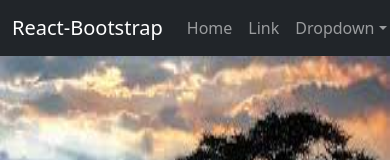
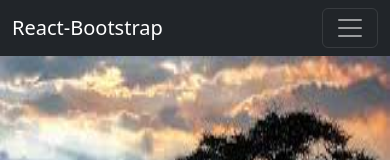
Before and after one commit to AngieOldano/parcialOldano, a React (Create React App) app: page / in a window 390 px wide. Shown: the top 160 px of the page. Built offline with nearby package versions, Linux system fonts and the light colour scheme.

Commit message:
probando nav responsive

```diff
--- a/src/components/Header.jsx
+++ b/src/components/Header.jsx
@@ -4,7 +4,7 @@ import { Container, Nav, Navbar, NavDropdown, Form, Button } from 'react-bootstr
 
 const Header = () => {
     return (
-    <Navbar bg="dark" data-bs-theme="dark">
+    <Navbar bg="dark" expand="lg" variant="dark">
       <Container fluid>
         <Navbar.Brand href="#home">React-Bootstrap</Navbar.Brand>
         <Navbar.Toggle aria-controls="basic-navbar-nav" />
```
Also changed, not shown: public/index.html (+0 -9 lines).
